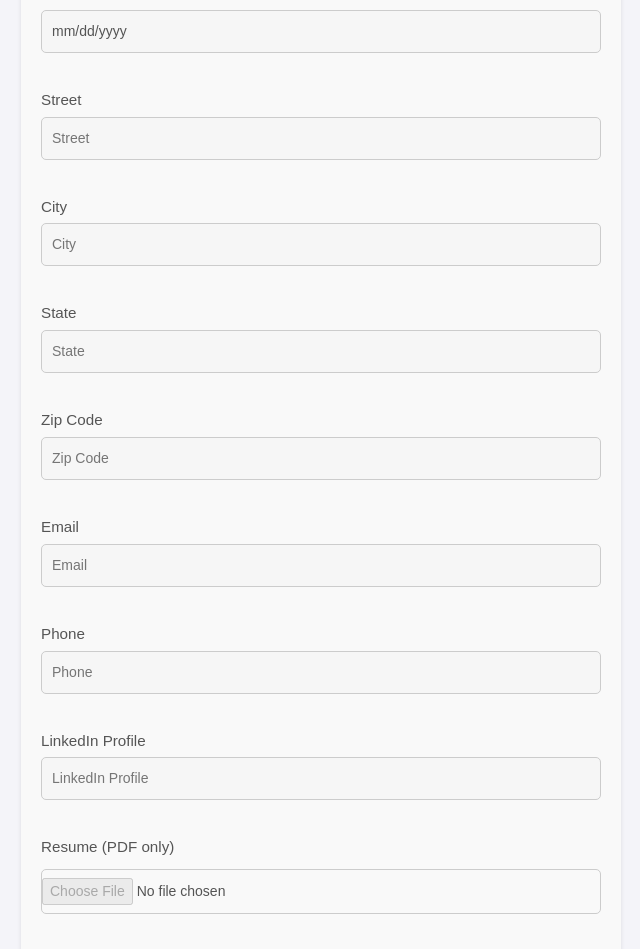
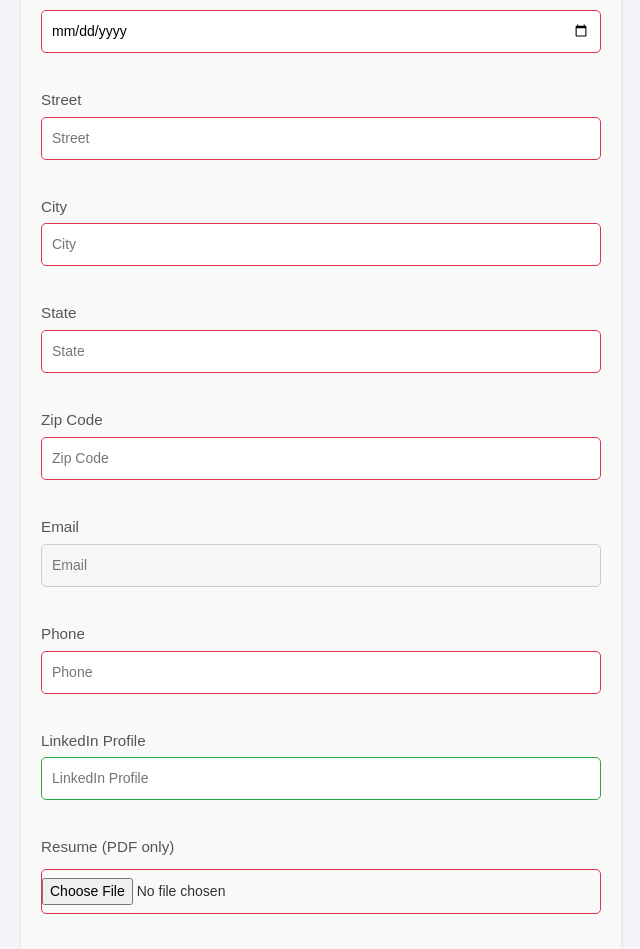
Before and after one commit to prithvi-coder-cloud/mini, a React (Create React App) app in the folder login/client/: page /applicationform in a window 1280 px wide. Shown: the part 483-1432 px from the top of the page, without its empty margins (319-959 px from the left). Built offline with nearby package versions, Linux system fonts and the light colour scheme; no server answers.

Commit message:
commit 11

```diff
--- a/login/client/src/Components/ApplicationForm.js
+++ b/login/client/src/Components/ApplicationForm.js
@@ -240,16 +240,9 @@ const ApplicationForm = () => {
     }
   };
 
-  const isDisabled = (field) => {
-    const fieldsOrder = [
-      'firstName', 'middleName', 'lastName', 'birthDate',
-      'street', 'city', 'state', 'zipCode',
-      'phone', 'linkedInProfile', 'resume'
-    ];
-    const currentIndex = fieldsOrder.indexOf(field);
-    return !fieldsOrder.slice(0, currentIndex).every(
-      (prevField) => !errors[prevField] && formData[prevField]
-    );
+  const isDisabled = (fieldName) => {
+    // Return false for all fields to make them always editable
+    return false;
   };
 
   return (
@@ -291,7 +284,6 @@ const ApplicationForm = () => {
             onChange={handleChange}
             onBlur={handleBlur}
             placeholder="Middle Name"
-            disabled={isDisabled('middleName')}
           />
         </div>
 
@@ -306,7 +298,6 @@ const ApplicationForm = () => {
             onBlur={handleBlur}
             placeholder="Last Name"
             required
-            disabled={isDisabled('lastName')}
           />
           {errors.lastName && <span className="error">{errors.lastName}</span>}
         </div>
@@ -314,15 +305,15 @@ const ApplicationForm = () => {
         <div className="form-group">
           <label>Birth Date</label>
           <input
-            id='r'
+            id="birth-date-input"
             type="date"
             name="birthDate"
             value={formData.birthDate}
             onChange={handleChange}
             onBlur={handleBlur}
-            min={minDate} max={maxDate}
+            min={minDate}
+            max={maxDate}
             required
-            disabled={isDisabled('birthDate')}
           />
           {errors.birthDate && <span className="error">{errors.birthDate}</span>}
         </div>
@@ -330,7 +321,7 @@ const ApplicationForm = () => {
         <div className="form-group">
           <label>Street</label>
           <input
-            id='s'
+            id="street-input"
             type="text"
             name="street"
             value={formData.street}
@@ -338,7 +329,6 @@ const ApplicationForm = () => {
             onBlur={handleBlur}
             placeholder="Street"
             required
-            disabled={isDisabled('street')}
           />
           {errors.street && <span className="error">{errors.street}</span>}
         </div>
@@ -354,7 +344,6 @@ const ApplicationForm = () => {
             onBlur={handleBlur}
             placeholder="City"
             required
-            disabled={isDisabled('city')}
           />
           {errors.city && <span className="error">{errors.city}</span>}
         </div>
@@ -370,7 +359,6 @@ const ApplicationForm = () => {
             onBlur={handleBlur}
             placeholder="State"
             required
-            disabled={isDisabled('state')}
           />
           {errors.state && <span className="error">{errors.state}</span>}
         </div>
@@ -378,7 +366,7 @@ const ApplicationForm = () => {
         <div className="form-group">
           <label>Zip Code</label>
           <input
-            id='v'
+            id="zipcode-input"
             type="text"
             name="zipCode"
             value={formData.zipCode}
@@ -386,7 +374,6 @@ const ApplicationForm = () => {
             onBlur={handleBlur}
             placeholder="Zip Code"
             required
-            disabled={isDisabled('zipCode')}
           />
           {errors.zipCode && <span className="error">{errors.zipCode}</span>}
         </div>
@@ -394,7 +381,7 @@ const ApplicationForm = () => {
         <div className="form-group">
           <label>Email</label>
           <input
-            id='w'
+            id="email-input"
             type="email"
             name="email"
             value={formData.email}
@@ -402,7 +389,7 @@ const ApplicationForm = () => {
             onBlur={handleBlur}
             placeholder="Email"
             required
-            disabled={true} // Make email field readonly since it's populated automatically
+            disabled={true}
           />
           {errors.email && <span className="error">{errors.email}</span>}
         </div>
@@ -418,7 +405,6 @@ const ApplicationForm = () => {
             onBlur={handleBlur}
             placeholder="Phone"
             required
-            disabled={isDisabled('phone')}
           />
           {errors.phone && <span className="error">{errors.phone}</span>}
         </div>
@@ -433,26 +419,28 @@ const ApplicationForm = () => {
             onChange={handleChange}
             onBlur={handleBlur}
             placeholder="LinkedIn Profile"
-            disabled={isDisabled('linkedInProfile')}
           />
         </div>
 
         <div className="form-group">
           <label>Resume (PDF only)</label>
           <input
-            id='z'
+            id="resume-upload"
             type="file"
             name="resume"
             accept="application/pdf"
             onChange={handleFileChange}
             required
-            disabled={isDisabled('resume')}
           />
           {errors.resume && <span className="error">{errors.resume}</span>}
         </div>
 
         <div className="form-group">
-          <button type="submit" disabled={isSubmitting || !resume || Object.keys(errors).some((key) => errors[key])}>
+          <button
+            type="submit"
+            id="submit-application"
+            disabled={isSubmitting || !resume || Object.keys(errors).some((key) => errors[key])}
+          >
             {isSubmitting ? 'Submitting...' : 'Submit Application'}
           </button>
         </div>
--- a/login/client/src/Components/Dashboard.js
+++ b/login/client/src/Components/Dashboard.js
@@ -279,7 +279,12 @@ const Dashboard = () => {
                   </div>
                   <p className="job-description">{job.description.substring(0, 150)}...</p>
                   <div className="job-card-footer">
-                    <button className="view-details-button" onClick={() => viewJobDetails(job)}>
+                    <button
+                      className="view-details-button"
+                      id={`view-details-${job.companyName.toLowerCase()}`}
+                      data-testid="view-details-button"
+                      onClick={() => viewJobDetails(job)}
+                    >
                       View Details
                     </button>
                   </div>
--- a/login/client/src/Components/Header.js
+++ b/login/client/src/Components/Header.js
@@ -179,7 +179,7 @@ const Header = () => {
 
       {showPopup && recommendations.length > 0 && (
         <>
-          <div className="popup-backdrop" />
+          <div className="popup-backdrop" id="recommendation-popup-backdrop">
             <div className="recommendation-popup">
               <h3>Recommended Courses Based on Your Skills</h3>
               <ul>
@@ -195,6 +195,7 @@ const Header = () => {
                 />
               </div>
             </div>
+          </div>
         </>
       )}
 
--- a/login/client/src/Components/JobDisplay.js
+++ b/login/client/src/Components/JobDisplay.js
@@ -91,7 +91,11 @@ const JobDisplay = () => {
             </div>
           </div>
 
-          <button onClick={apply} className="apply-button">
+          <button
+            onClick={apply}
+            className="apply-button"
+            id="apply-now-button"
+          >
             Apply Now
           </button>
         </div>
```
Lines whose indentation alone changed are shown as unchanged.
